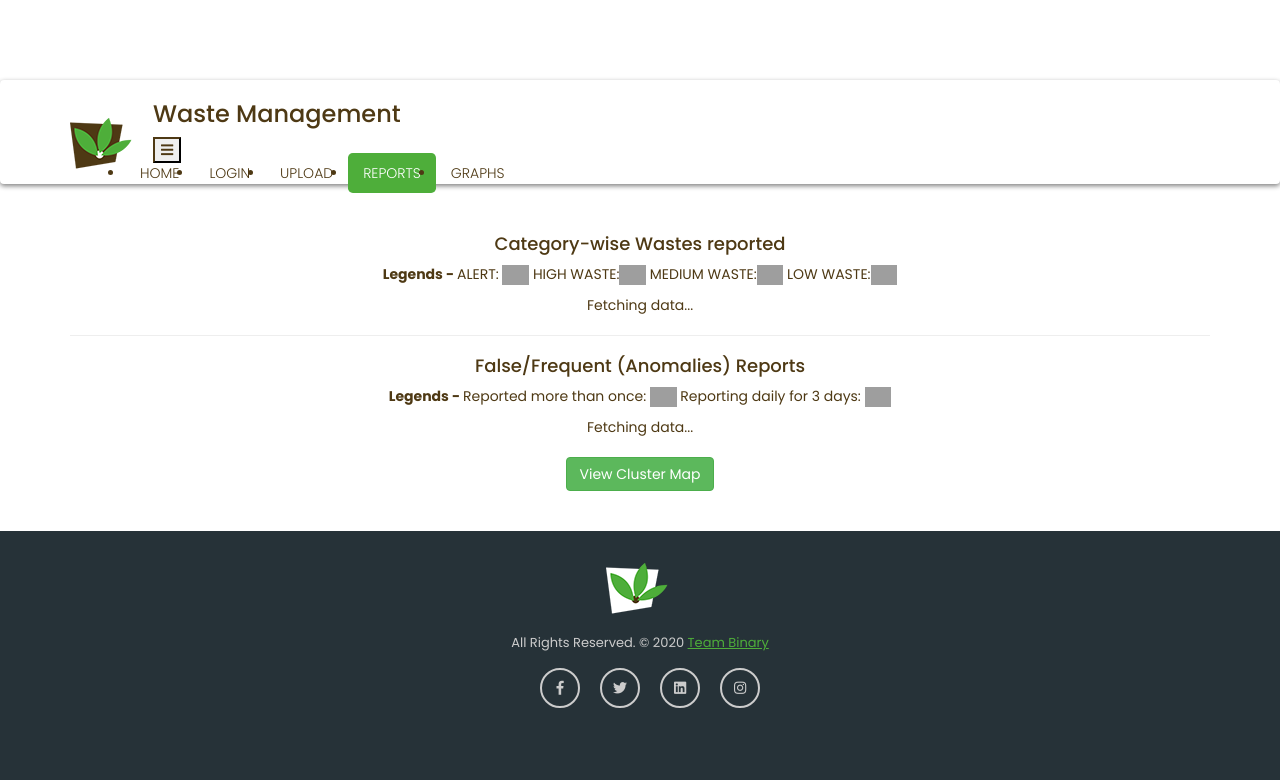
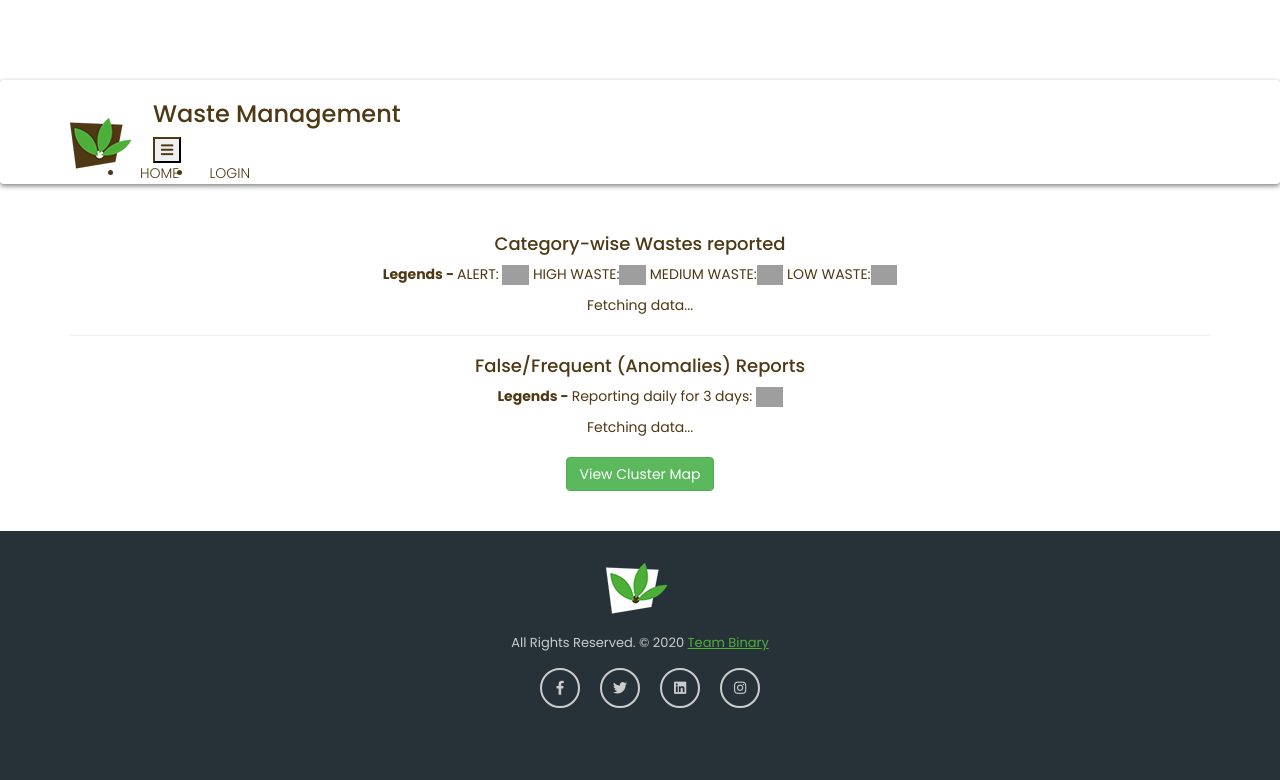
Before and after one commit to vkgupta857/RA26_Binary_WIMDR, a Flask app: template templates/map.html in a window 1280 px wide. Shown: the top 780 px of the page. Run offline with Flask 2, Linux system fonts and the light colour scheme; the template is opened without the code that fills it, so the values that code supplies are empty; some libraries are stand-ins or nearby versions; grey boxes are pictures that could not be loaded.

Commit message:
Update map.html

```diff
--- a/templates/map.html
+++ b/templates/map.html
@@ -26,22 +26,6 @@
                 <li class="nav-item">
                     <a class="nav-link" href="/login">Login</a>
                 </li>
-
-                <li class="nav-item ">
-                    <a class="nav-link " href="/upload">
-                        Upload
-                    </a>
-                </li>
-                <li class="nav-item">
-                    <a class="nav-link active" href="/reports">
-                        reports
-                    </a>
-                </li>
-                <li class="nav-item">
-                    <a class="nav-link" href="/graphs">
-                        Graphs
-                    </a>
-                </li>
             </ul>
         </div>
     </div>
@@ -65,8 +49,8 @@
     <h4 class="text-center">False/Frequent (Anomalies) Reports</h4>
     <p class="text-center">
         <b>Legends - </b>
-        Reported more than once: <img src="/static/images/blue.png" height="20" class="mr-4" />
-        Reporting daily for 3 days: <img src="/static/images/darkblue.png" height="20" />
+
+        Reporting daily for 3 days: <img src="/static/images/blue.png" height="20" />
     </p>
     <div class="card text-center">
         <div class="card-body">
@@ -75,7 +59,7 @@
     </div>
     <br>
     <div class="text-center">
-        <a href="/ClustermapM?city={{city}}"><button class="btn btn-success">View Cluster Map</button></a>
+        <a href="/ClustermapM?city={{city}}&state={{state}}"><button class="btn btn-success">View Cluster Map</button></a>
     </div>
     <br>
 </div>
```
